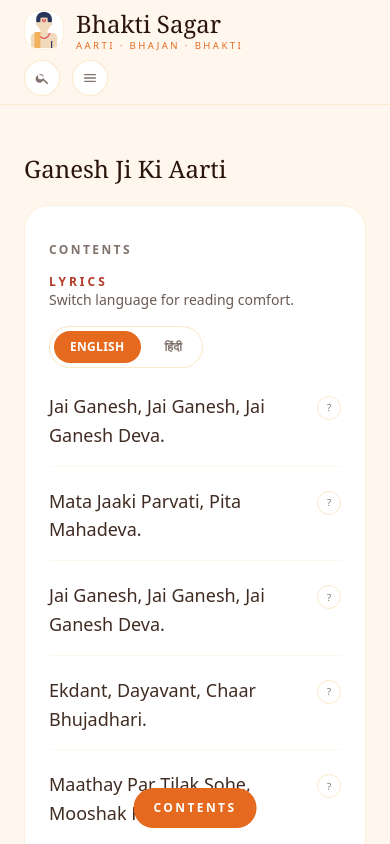
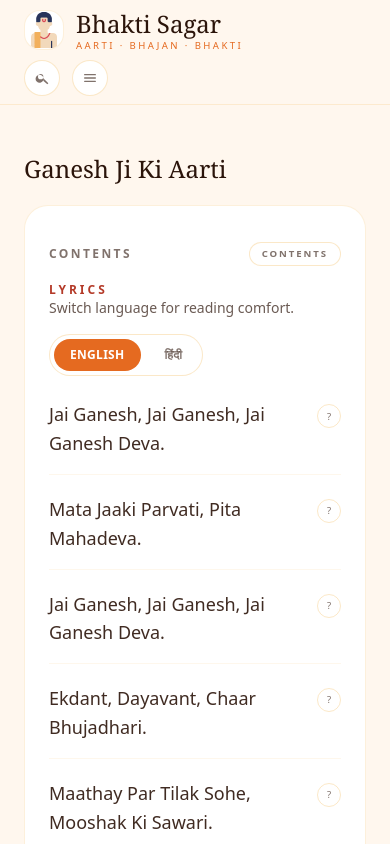
Before and after one commit to madhokanish/bhakti-sagar, a Next.js app: page /aartis/ganesh-ji-ki-aarti in a window 390 px wide. Shown: the top 844 px of the page. Built offline with nearby package versions, Linux system fonts and the light colour scheme.

Commit message:
Fix MobileContentsDrawer props for aarti page build

```diff
--- a/src/components/MobileContentsDrawer.tsx
+++ b/src/components/MobileContentsDrawer.tsx
@@ -7,17 +7,33 @@ type Section = {
   label: string;
 };
 
-export default function MobileContentsDrawer({ sections }: { sections: Section[] }) {
+type Props = {
+  sections: Section[];
+  triggerLabel?: string;
+  triggerClassName?: string;
+  floating?: boolean;
+};
+
+export default function MobileContentsDrawer({
+  sections,
+  triggerLabel = "Contents",
+  triggerClassName,
+  floating = false
+}: Props) {
   const [open, setOpen] = useState(false);
+
+  const triggerClasses = floating
+    ? "fixed bottom-4 left-1/2 z-40 -translate-x-1/2 rounded-full bg-sagar-saffron px-5 py-3 text-xs font-semibold uppercase tracking-[0.2em] text-white shadow-sagar-soft lg:hidden"
+    : `rounded-full border border-sagar-amber/30 bg-white px-3 py-1 text-[0.6rem] font-semibold uppercase tracking-[0.2em] text-sagar-ink/60 ${triggerClassName ?? ""}`;
 
   return (
     <>
       <button
         type="button"
         onClick={() => setOpen(true)}
-        className="fixed bottom-4 left-1/2 z-40 -translate-x-1/2 rounded-full bg-sagar-saffron px-5 py-3 text-xs font-semibold uppercase tracking-[0.2em] text-white shadow-sagar-soft lg:hidden"
+        className={triggerClasses}
       >
-        Contents
+        {triggerLabel}
       </button>
 
       {open && (
```
